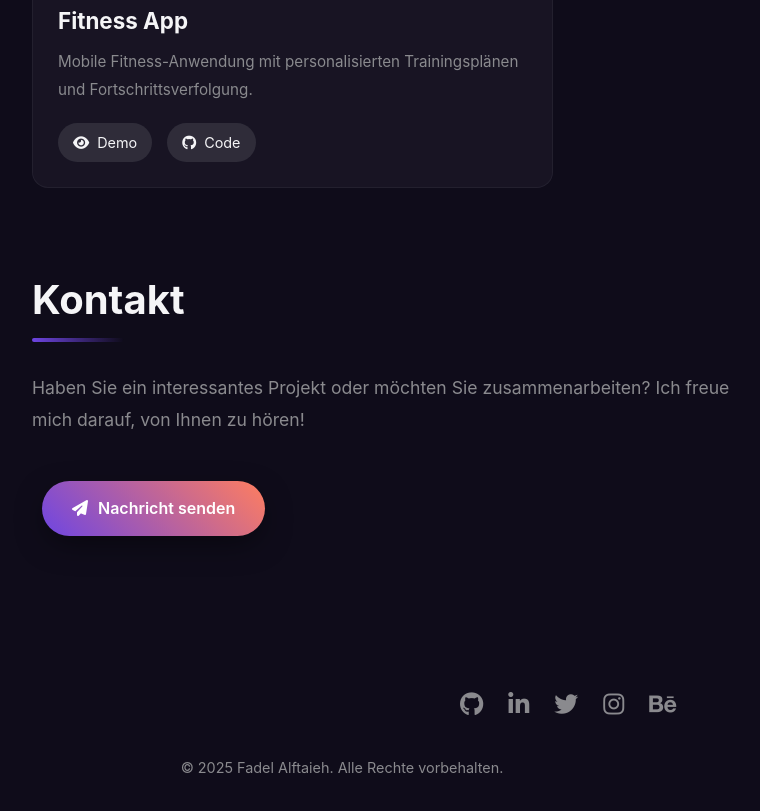
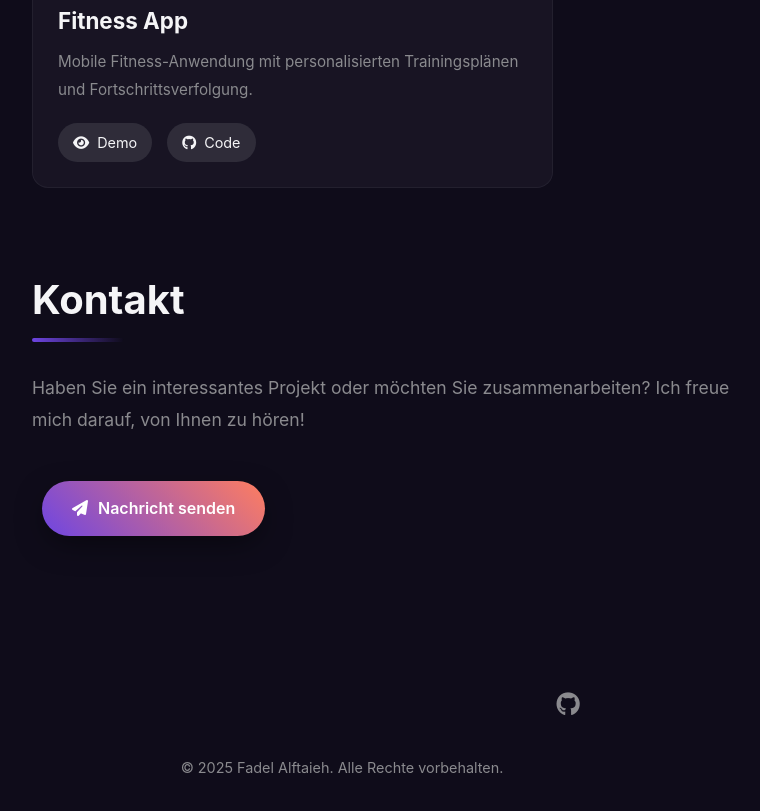
Before and after one commit to rami0702/My-Info, a plain HTML site: page index.html in a window 1280 px wide. Shown: the part 3025-3836 px from the top of the page, without its empty margins (72-832 px from the left). Drawn offline with nearby package versions, Linux system fonts and the light colour scheme; a script that the page names is missing.

Commit message:
index.html

```diff
--- a/index.html
+++ b/index.html
@@ -599,10 +599,6 @@
   <footer>
     <div class="social-links">
       <a href="#" class="social-link" title="GitHub"><i class="fab fa-github"></i></a>
-      <a href="#" class="social-link" title="LinkedIn"><i class="fab fa-linkedin-in"></i></a>
-      <a href="#" class="social-link" title="Twitter"><i class="fab fa-twitter"></i></a>
-      <a href="#" class="social-link" title="Instagram"><i class="fab fa-instagram"></i></a>
-      <a href="#" class="social-link" title="Behance"><i class="fab fa-behance"></i></a>
     </div>
     <p class="copyright">&copy; 2025 Fadel Alftaieh. Alle Rechte vorbehalten.</p>
   </footer>
```
